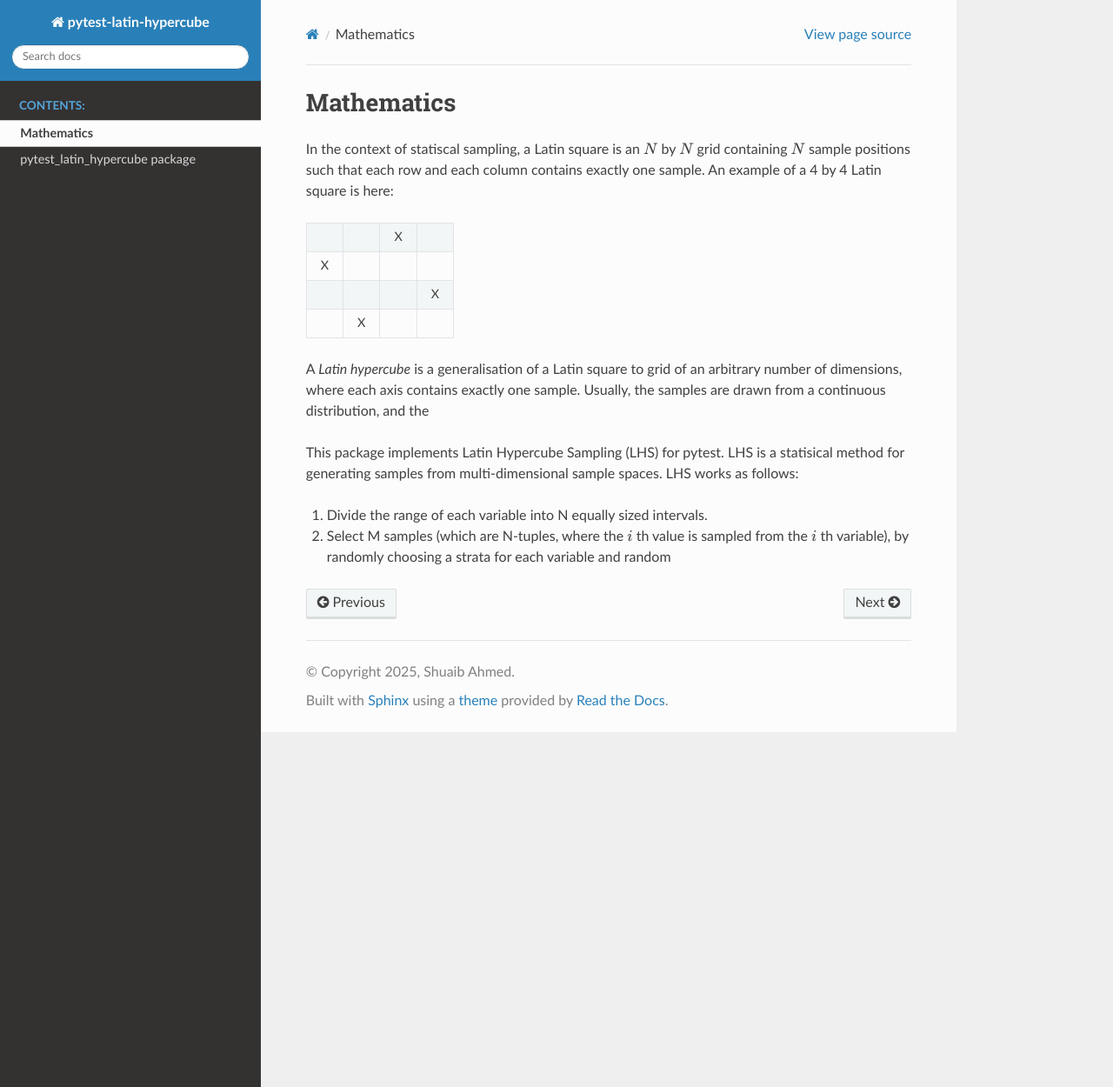
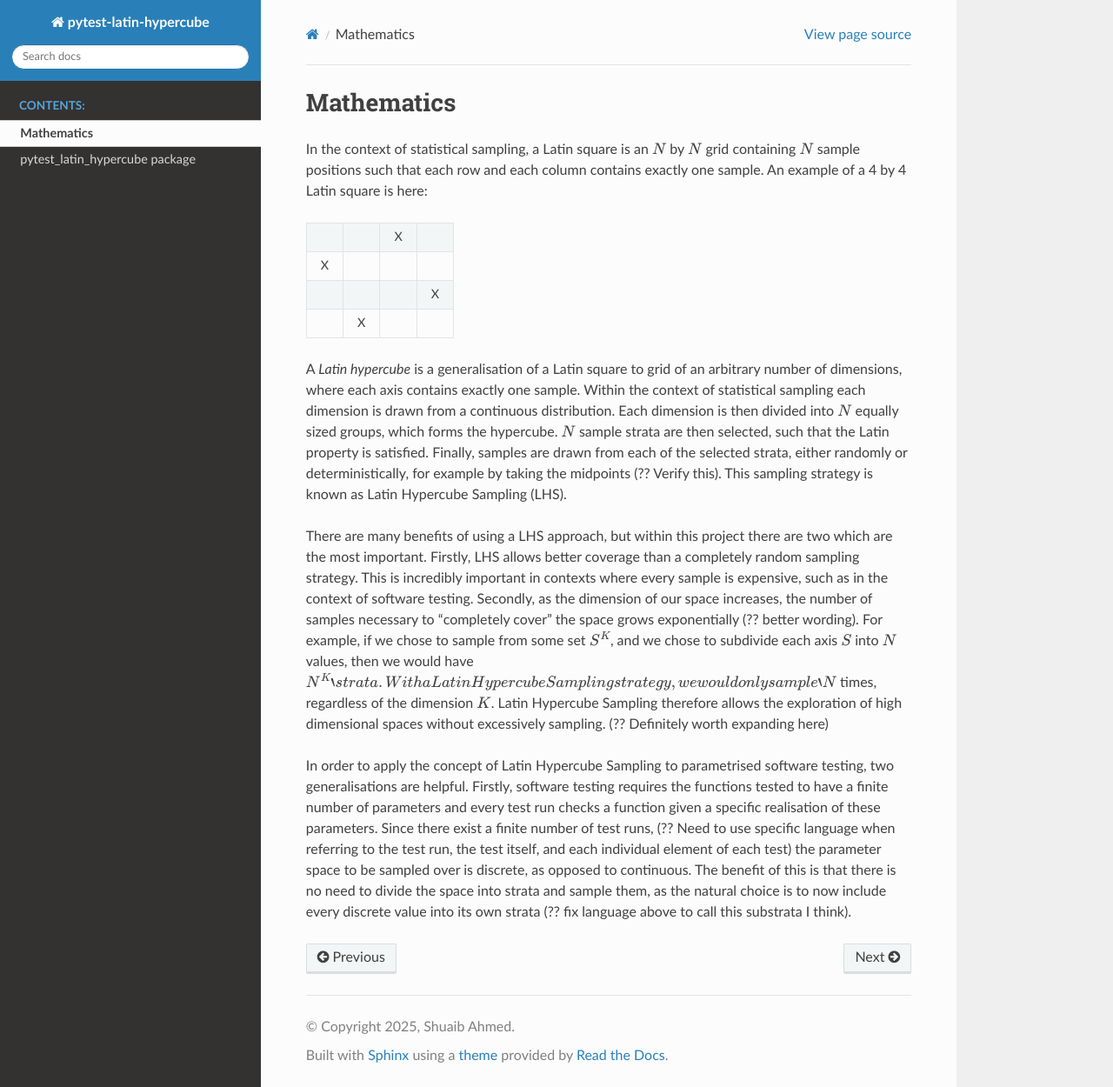
Before and after one commit to pytest-latin-hypercube/pytest-latin-hypercube, a Sphinx documentation site: the page built from docs/source/maths.rst, in a window 1280 px wide and 1250 px high. Shown: the whole window at 87% size. Built offline with Sphinx 7.4.7 and the Read the Docs theme 3.1.0, drawn with Linux system fonts in a browser that asks for light colours.

```diff
--- a/docs/source/maths.rst
+++ b/docs/source/maths.rst
@@ -4,7 +4,7 @@
 
 Mathematics
 ===========
-In the context of statiscal sampling, a Latin square is an `N` by `N` grid containing `N` sample positions such that each row and each column contains exactly one sample.
+In the context of statistical sampling, a Latin square is an `N` by `N` grid containing `N` sample positions such that each row and each column contains exactly one sample.
 An example of a 4 by 4 Latin square is here:
 
 .. list-table::
@@ -28,10 +28,8 @@
       -
       -
 
-A *Latin hypercube* is a generalisation of a Latin square to grid of an arbitrary number of dimensions, where each axis contains exactly one sample. Usually, the samples are drawn from a continuous distribution, and the
+A *Latin hypercube* is a generalisation of a Latin square to grid of an arbitrary number of dimensions, where each axis contains exactly one sample. Within the context of statistical sampling each dimension is drawn from a continuous distribution. Each dimension is then divided into `N` equally sized groups, which forms the hypercube. `N` sample strata are then selected, such that the Latin property is satisfied. Finally, samples are drawn from each of the selected strata, either randomly or deterministically, for example by taking the midpoints (?? Verify this). This sampling strategy is known as Latin Hypercube Sampling (LHS).
 
-This package implements Latin Hypercube Sampling (LHS) for pytest. LHS is a statisical method for generating samples from multi-dimensional sample spaces.
-LHS works as follows:
+There are many benefits of using a LHS approach, but within this project there are two which are the most important. Firstly, LHS allows better coverage than a completely random sampling strategy. This is incredibly important in contexts where every sample is expensive, such as in the context of software testing. Secondly, as the dimension of our space increases, the number of samples necessary to "completely cover" the space grows exponentially (?? better wording). For example, if we chose to sample from some set `S^K`, and we chose to subdivide each axis `S` into `N` values, then we would have `N^K`strata. With a Latin Hypercube Sampling strategy, we would only sample `N` times, regardless of the dimension `K`. Latin Hypercube Sampling therefore allows the exploration of high dimensional spaces without excessively sampling. (?? Definitely worth expanding here)
 
-#. Divide the range of each variable into N equally sized intervals.
-#. Select M samples (which are N-tuples, where the `i` th value is sampled from the `i` th variable), by randomly choosing a strata for each variable and random
+In order to apply the concept of Latin Hypercube Sampling to parametrised software testing, two generalisations are helpful. Firstly, software testing requires the functions tested to have a finite number of parameters and every test run checks a function given a specific realisation of these parameters. Since there exist a finite number of test runs, (?? Need to use specific language when referring to the test run, the test itself, and each individual element of each test) the parameter space to be sampled over is discrete, as opposed to continuous. The benefit of this is that there is no need to divide the space into strata and sample them, as the natural choice is to now include every discrete value into its own strata (?? fix language above to call this substrata I think).
```
Also changed, not shown: 2 other files.
